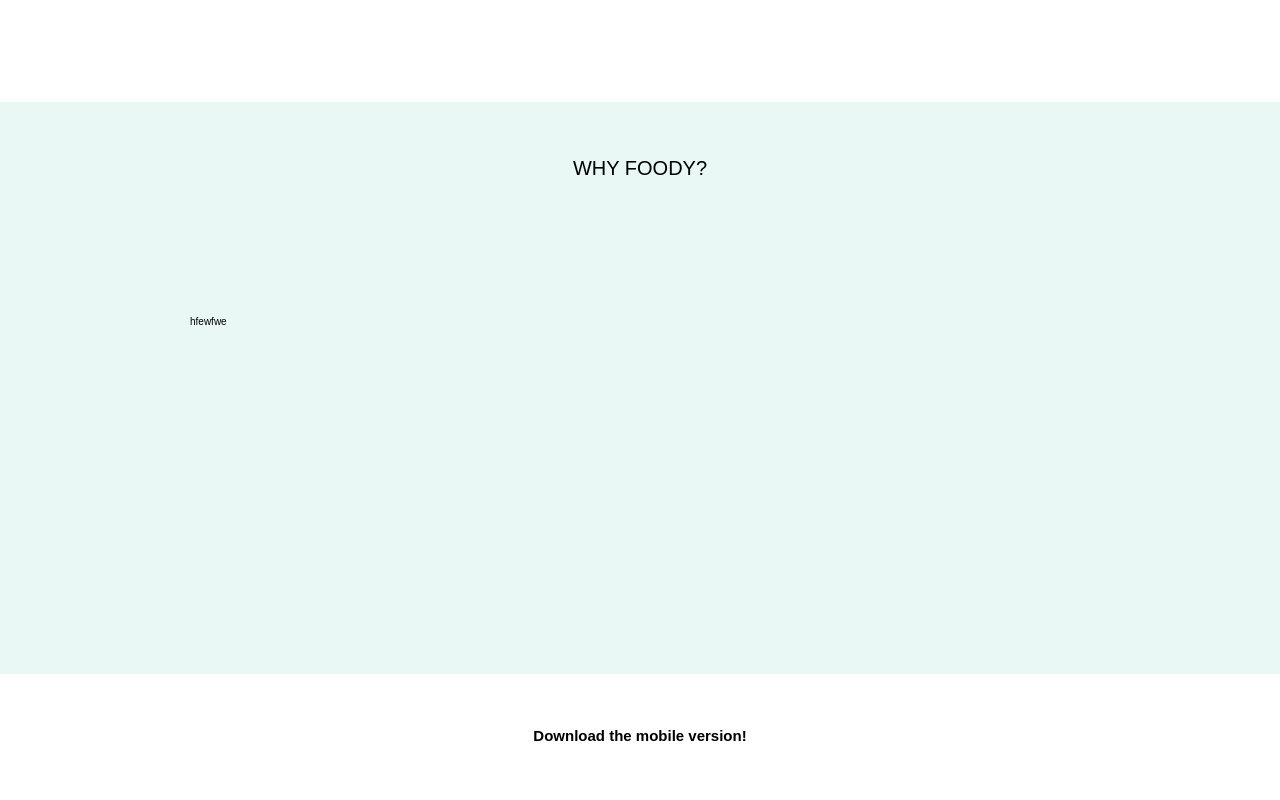
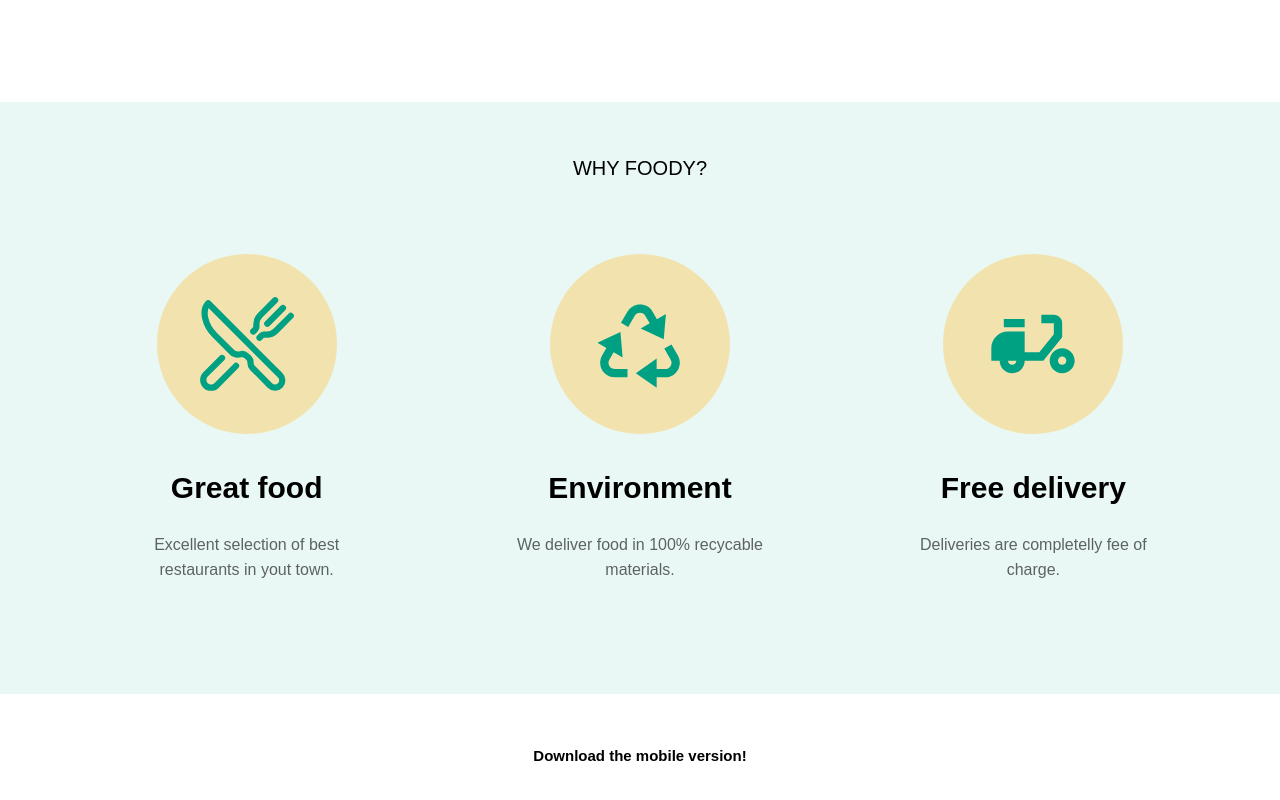
Before and after one commit to AdoDragicevic/foody, a React (Create React App) app: page / in a window 1280 px wide. Shown: the part 851-1651 px from the top of the page. Built offline with nearby package versions, Linux system fonts and the light colour scheme; no server answers.

Commit message:
finish features section in home page

```diff
--- a/src/components/features/Feature.tsx
+++ b/src/components/features/Feature.tsx
@@ -1,6 +1,17 @@
-const Feature = () => (
+import { FeatureProps } from "../../models/props";
+
+
+const Feature = ({ title, description, icon }: FeatureProps) => (
   <article className="feature">
-    <p>hfewfwe</p>
+    <div className="feature__icon-frame">
+      {icon}
+    </div>
+    <h2 className="title-secondary">
+      {title}
+    </h2>
+    <p className="feature__description">
+      {description}
+    </p>
   </article>
 );
 
--- a/src/models/props.ts
+++ b/src/models/props.ts
@@ -22,3 +22,9 @@
   rating: number;
   imgUrl: string;
 }
+
+export interface FeatureProps {
+  icon: ReactNode;
+  title: string;
+  description: string;
+}
--- a/src/pages/HomePage.tsx
+++ b/src/pages/HomePage.tsx
@@ -3,6 +3,10 @@
 import Header from "../components/layout/Header";
 import UserNav from "../components/navigation/UserNav";
 import SpecialOfferList from "../components/restaurants/SpecialOfferList";
+import { IoRestaurantOutline } from "react-icons/io5";
+import { MdDeliveryDining } from "react-icons/md";
+import { RiRecycleLine } from "react-icons/ri";
+
 
 
 const HomePage = () => (
@@ -35,8 +39,17 @@
       <section className="home-page__section home-page__section--why-foody">
         <h3 className="title-tertiary">Why Foody?</h3>
         <ul className="home-page__feature-list">
+
           <li className="home-page__feature-item">
-            <Feature />
+            <Feature icon={<IoRestaurantOutline />} title="Great food" description="Excellent selection of best restaurants in yout town." />
+          </li>
+
+          <li className="home-page__feature-item">
+            <Feature icon={<RiRecycleLine />} title="Environment" description="We deliver food in 100% recycable materials." />
+          </li>
+
+          <li className="home-page__feature-item">
+            <Feature icon={<MdDeliveryDining />} title="Free delivery" description="Deliveries are completelly fee of charge." />
           </li>
         </ul>
       </section>
--- a/src/styles/base/_typography.scss
+++ b/src/styles/base/_typography.scss
@@ -12,6 +12,11 @@
   font-size: 4rem;
 }
 
+.title-secondary {
+  font-size: 3rem;
+  font-weight: 800;
+}
+
 .title-tertiary {
   font-size: 2rem;
   text-transform: uppercase;
--- a/src/styles/components/_feature.scss
+++ b/src/styles/components/_feature.scss
@@ -1,6 +1,36 @@
 .feature {
-  padding: 5rem;
-  height: 25rem;
-  border-radius: 15px;
+  display: flex;
+  flex-direction: column;
+  align-items: center;
+  width: 30rem;
+  height: 38rem;
+  padding: 2rem;
 
+  &:hover &__description {
+    opacity: 1;
+  }
+
+  &__icon-frame {
+    width: 18rem;
+    height: 18rem;
+    border-radius: 100%;
+    background-color: rgba($color-primary, .4);
+    color: $color-secondary;
+    display: flex;
+    justify-content: center;
+    align-items: center;
+    margin-bottom: 3rem;
+    font-size: 10rem;
+  }
+
+  &__icon {
+    font-size: 10rem;
+  }
+
+  &__description {
+    font-size: 1.6rem;
+    margin-top: 2rem;
+    opacity: .6;
+    transition: all .4s ease;
+  }
 }
--- a/src/styles/main.scss
+++ b/src/styles/main.scss
@@ -1,4 +1,5 @@
 @import "./abstracts/variables";
+@import "./abstracts/animations";
 
 @import "./base/base";
 @import "./base/typography";
--- a/src/styles/pages/_home-page.scss
+++ b/src/styles/pages/_home-page.scss
@@ -42,16 +42,14 @@
 
   &__feature-list {
     display: flex;
-    justify-content: space-between;
+    justify-content: space-around;
     align-items: center;
     list-style: none;
     flex-wrap: wrap;
-    margin: 8rem auto;
-    max-width: 100rem;
   }
 
-  &__features-item {
-
+  &__feature-item {
+    margin-top: 5rem;
   }
 
 }
```
Also changed, not shown: src/styles/abstracts/_animations.scss (added).
